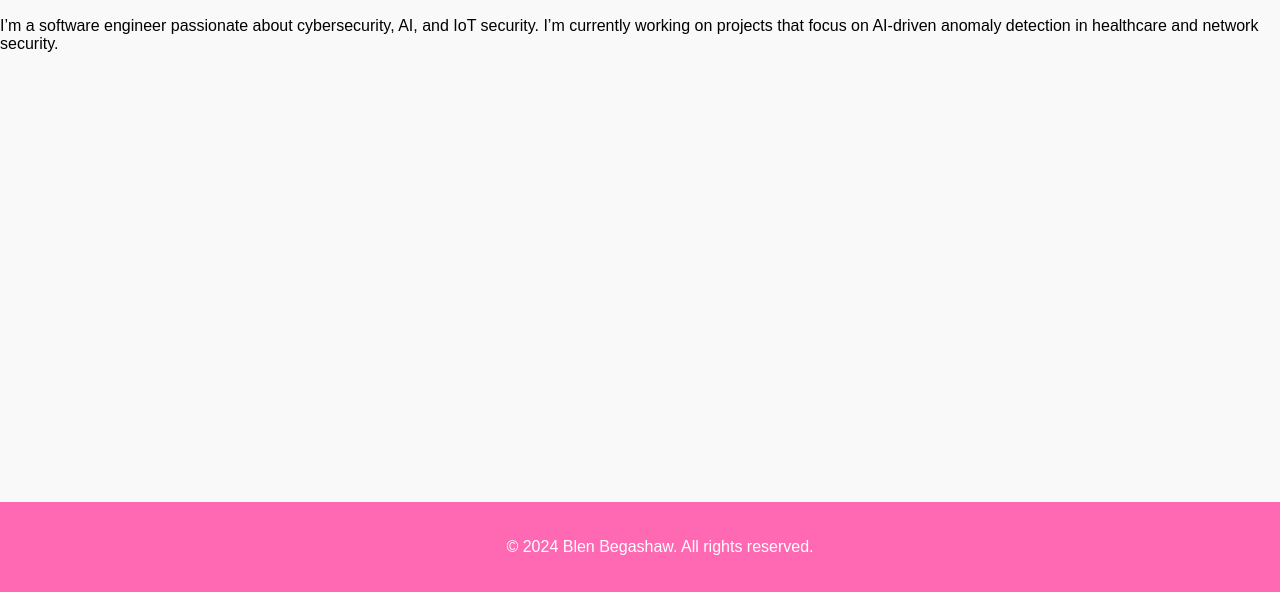
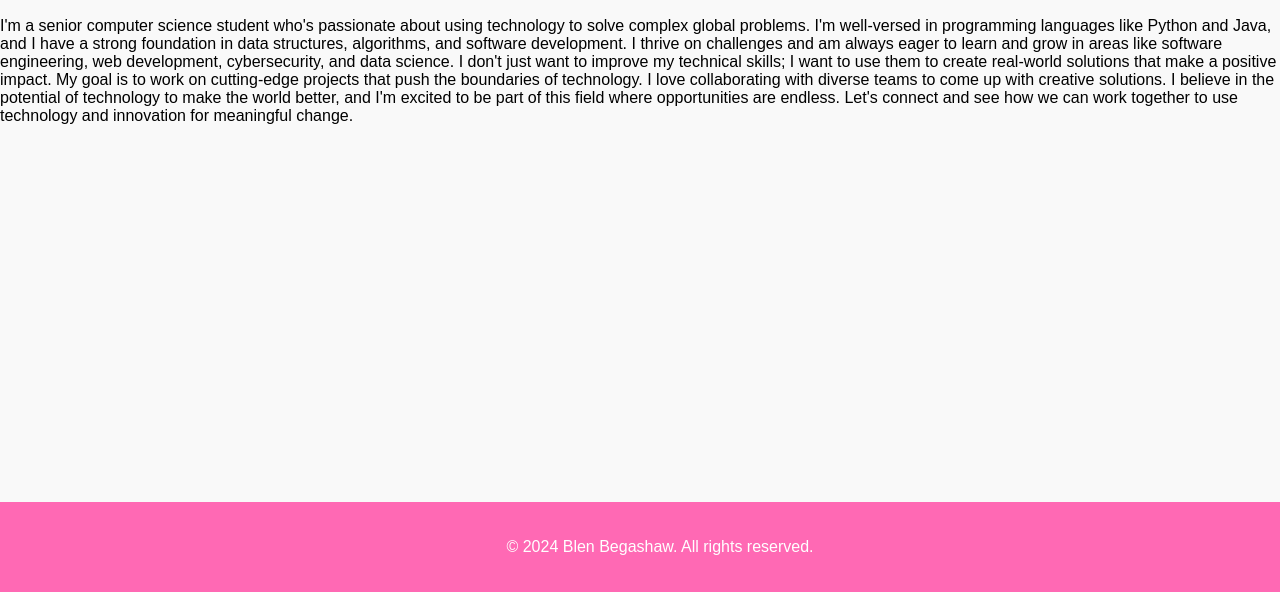
Before and after one commit to BlenWBegashaw/portfolio, a plain HTML site: page about.html in a window 1280 px wide. Shown: the part 208-800 px from the top of the page. Drawn offline with Linux system fonts and the light colour scheme.

Commit message:
Update about.html

```diff
--- a/about.html
+++ b/about.html
@@ -24,7 +24,13 @@
     <section class="about">
         <div class="container">
             <h2>About Me</h2>
-            <p>I’m a software engineer passionate about cybersecurity, AI, and IoT security. I’m currently working on projects that focus on AI-driven anomaly detection in healthcare and network security.</p>
+            <p>I'm a senior computer science student who's passionate about using technology to solve complex global problems. I'm well-versed in programming languages like Python and Java, and I have a strong foundation in data structures, algorithms, and software development.
+
+I thrive on challenges and am always eager to learn and grow in areas like software engineering, web development, cybersecurity, and data science. I don't just want to improve my technical skills; I want to use them to create real-world solutions that make a positive impact.
+
+My goal is to work on cutting-edge projects that push the boundaries of technology. I love collaborating with diverse teams to come up with creative solutions. I believe in the potential of technology to make the world better, and I'm excited to be part of this field where opportunities are endless.
+
+Let's connect and see how we can work together to use technology and innovation for meaningful change.</p>
         </div>
     </section>
 
```
